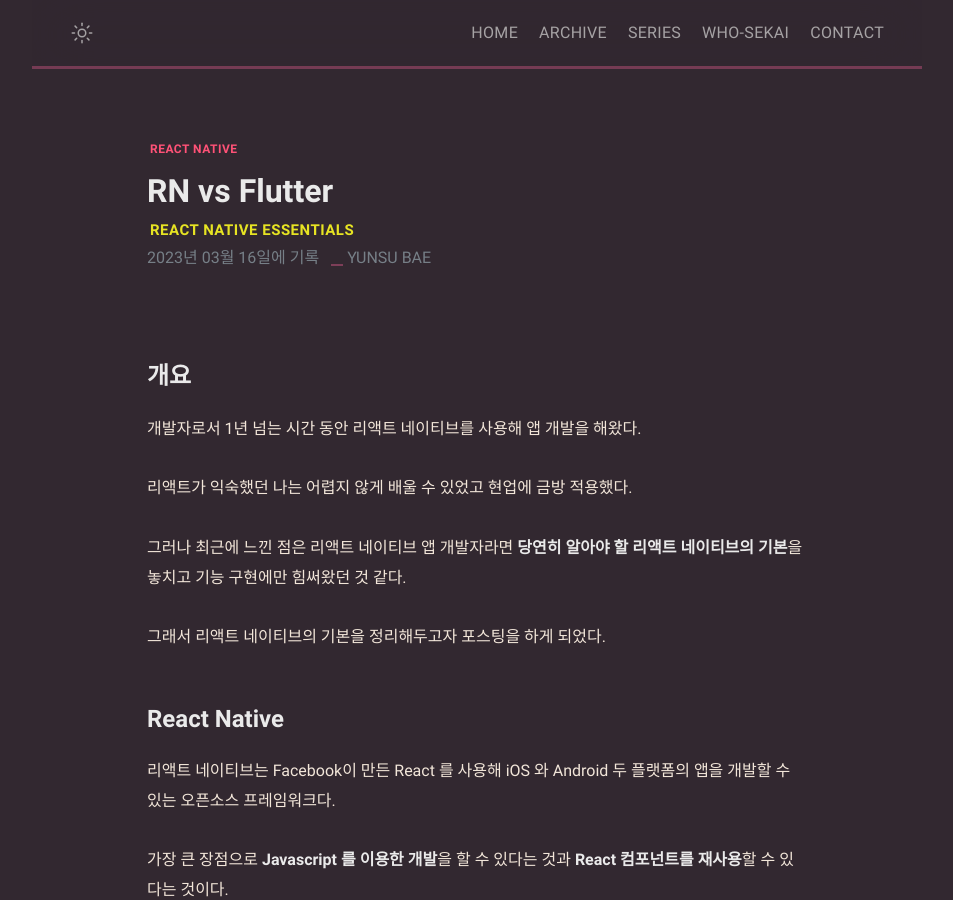
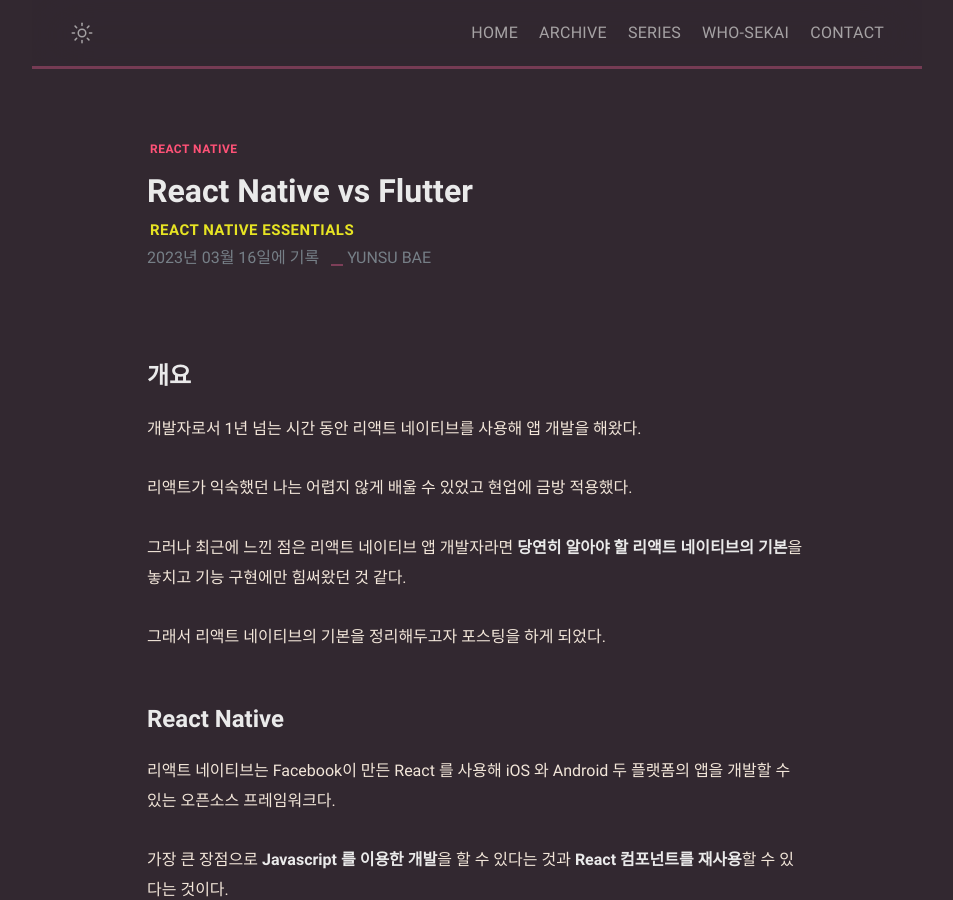
Before and after one commit to mniYUNSU/mniYUNSU.github.io, a Jekyll site: the page built from _posts/react-native-funda/2023-03-16-react-native-funda.md, in a window 1280 px wide and 900 px high. Shown: the whole window, without its empty margins (163-1116 px from the left). Built offline with Jekyll 4.4.1, drawn with Linux system fonts in a browser that asks for light colours; some web fonts are replaced; comment, search, counter and statistics services are not loaded; some of the changed text lies outside the part shown.

Commit message:
posting : react native fundamentals

```diff
--- a/_posts/react-native-funda/2023-03-16-react-native-funda.md
+++ b/_posts/react-native-funda/2023-03-16-react-native-funda.md
@@ -1,11 +1,11 @@
 ---
 layout: post
-title: RN vs Flutter
+title: React Native vs Flutter
 date: 2023-03-16 00:00:00 +07:00
 categories: [React Native Essentials]
 tags: [React Native]
 description: Concepts of React Native - RN vs Flutter
-modified: 2023-03-16 00:00:00 +07:00
+modified: 2023-03-20 00:00:00 +07:00
 ---
 
 # 개요
```
